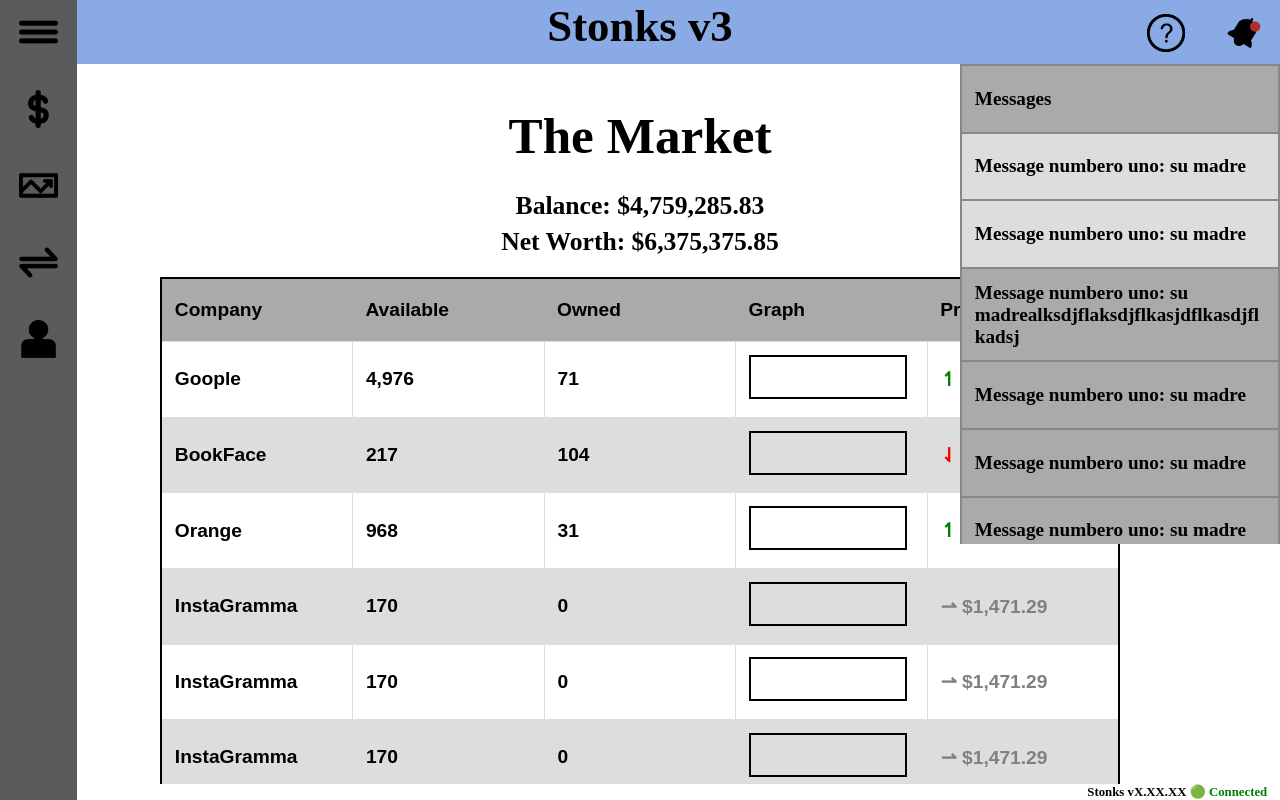
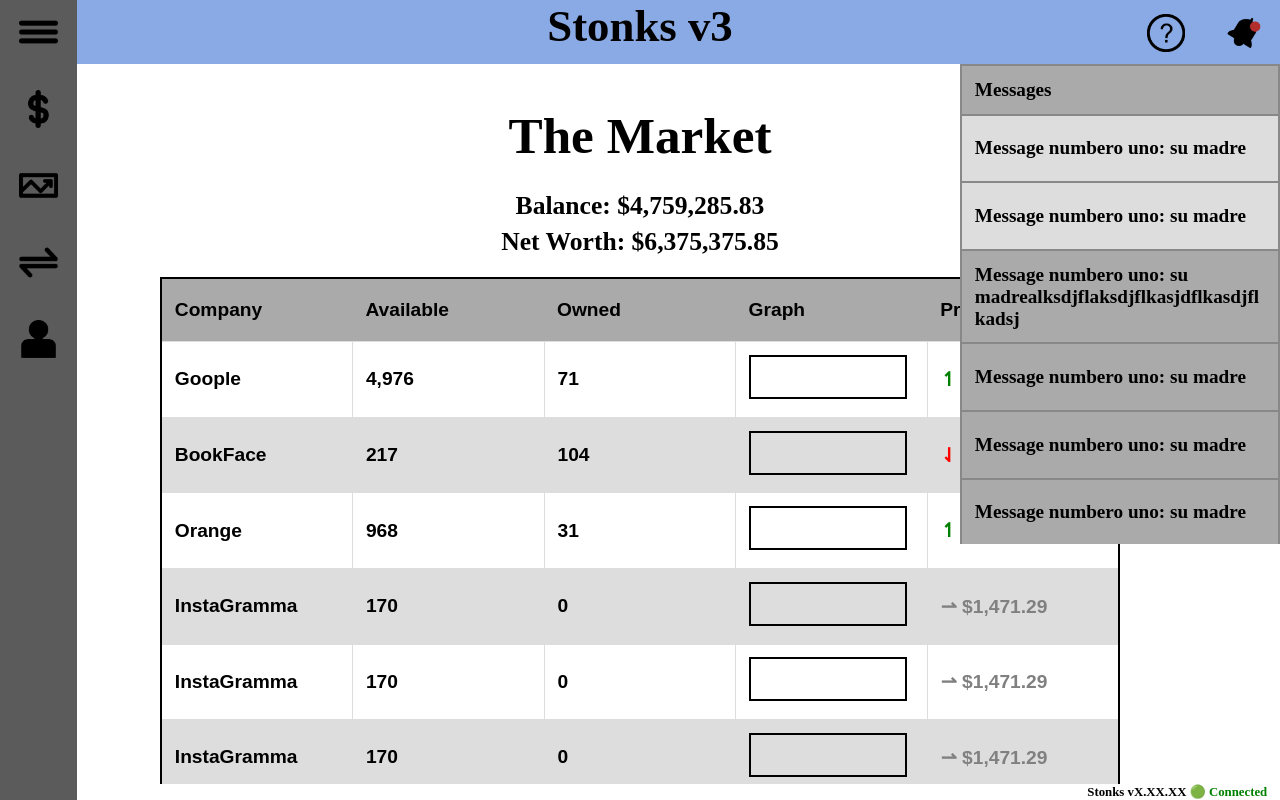
Before and after one commit to TylerSelden/smgv3, a plain HTML site: page frontend/index.html in a window 1280 px wide. Both pictures are taken after a click on the button 1242 px from the left and 32 px from the top of the page. Drawn offline with Linux system fonts and the light colour scheme.

Commit message:
Update CSS

```diff
--- a/frontend/style.css
+++ b/frontend/style.css
@@ -197,6 +197,8 @@ ul {
   align-items: center;
   border: none;
   background: transparent;
+  cursor: pointer;
+  width: 100%;
 
   font-size: 2vw;
   font-weight: bold;
@@ -295,6 +297,11 @@ ul {
   border: none;
   height: 5vh;
 }
+
+.notifications-table tr:first-of-type, .notifications-table tr:first-of-type th {
+  height: 1vh;
+}
+
 
 /* Expanded */
 
```
